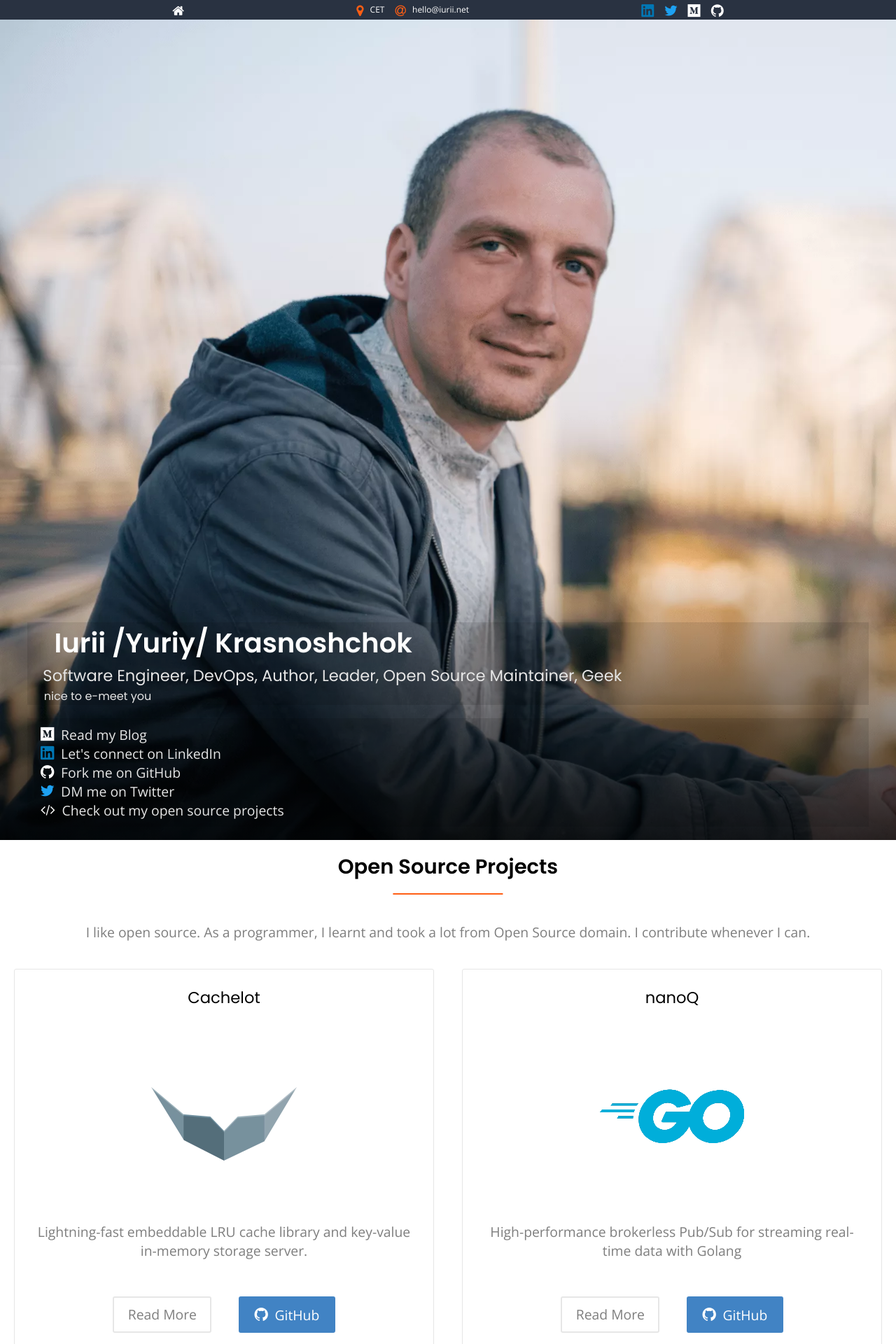
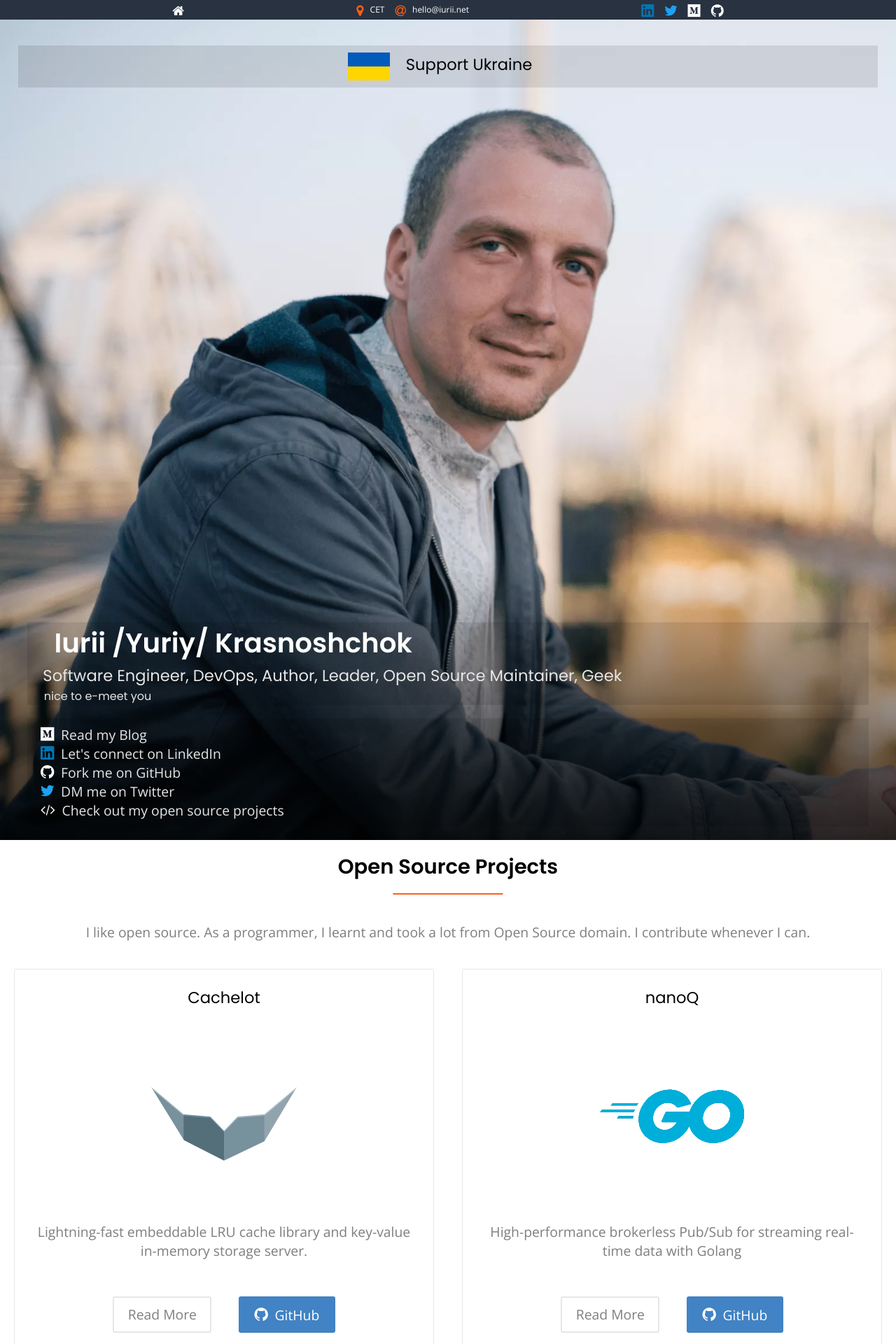
Before and after one commit to aka-rider/iurii.net, a Jekyll site: the page built from index.html, in a window 1280 px wide. Shown: the top 1920 px of the page at 70% size. Built offline with Jekyll 4.4.1, drawn with Linux system fonts in a browser that asks for light colours; some web fonts are replaced.

Commit message:
index: support Ukraine banner

```diff
--- /dev/null
+++ b/_includes/stand-with-ukraine.html
@@ -0,0 +1,8 @@
+<div id="stand-with-ukraine-wrap">
+    <a href="https://war.ukraine.ua/support-ukraine/" target="_blank">
+        <div id="stand-with-ukraine">
+            <img src="/assets/img/flag-of-ukraine.svg" width="60" height="40" alt="Flag of Ukraine" />
+            <h3>Support Ukraine</h3>
+        </div>
+    </a>
+</div>
--- a/assets/css/main.css
+++ b/assets/css/main.css
@@ -7,6 +7,7 @@
 @import url(devicon.min.css);
 @import url(vars.css);
 @import url(header.css);
+@import url(stand-with-ukraine.css);
 @import url(homepage.css);
 @import url(footer.css);
 
--- /dev/null
+++ b/assets/css/stand-with-ukraine.css
@@ -0,0 +1,26 @@
+#stand-with-ukraine-wrap {
+    position: absolute;
+    top: 65px;
+    height: 60px;
+    left: 2%;
+    right: 2%;
+    display: flex;
+    justify-content: center;
+    flex-wrap: nowrap;
+    background-color: rgba(0, 0, 0, 0.1);
+}
+
+#stand-with-ukraine {
+    margin-top: 10px;
+    height: 60px;
+}
+
+#stand-with-ukraine img {
+    float: left;
+}
+
+#stand-with-ukraine h3 {
+    float: right;
+    margin: 0;
+    padding: 0 1em 0;
+}
--- a/index.html
+++ b/index.html
@@ -3,6 +3,8 @@ layout: default
 ---
 
 {% include header.html %}
+
+{% include stand-with-ukraine.html %}
 
 <!-- top photo section -->
 
```
Also changed, not shown: assets/img/flag-of-ukraine.svg (added).
